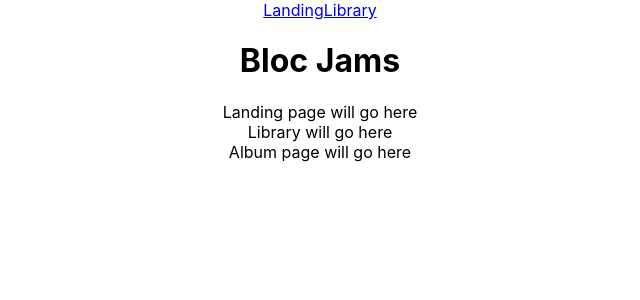
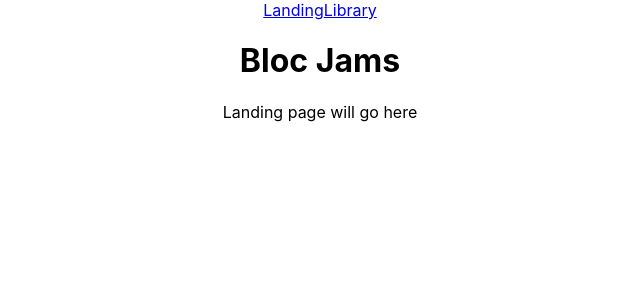
Before and after one commit to joshuadconrad/bloc-jams-react, a React (Create React App) app: page / in a window 1280 px wide. Shown: the top 300 px of the page, without its empty margins (320-960 px from the left). Built offline with nearby package versions, Linux system fonts and the light colour scheme.

Commit message:
Assignment 2755 Revision Complete

```diff
--- a/src/App.js
+++ b/src/App.js
@@ -18,8 +18,8 @@ class App extends Component {
         </header>
         <main>
           <Route exact path="/" component={Landing} />
-          <Route path="/" component={Library} />
-          <Route path="/" component={Album} />
+          <Route path="/library" component={Library} />
+          <Route path="/album" component={Album} />
         </main>
       </div>
     );
```
